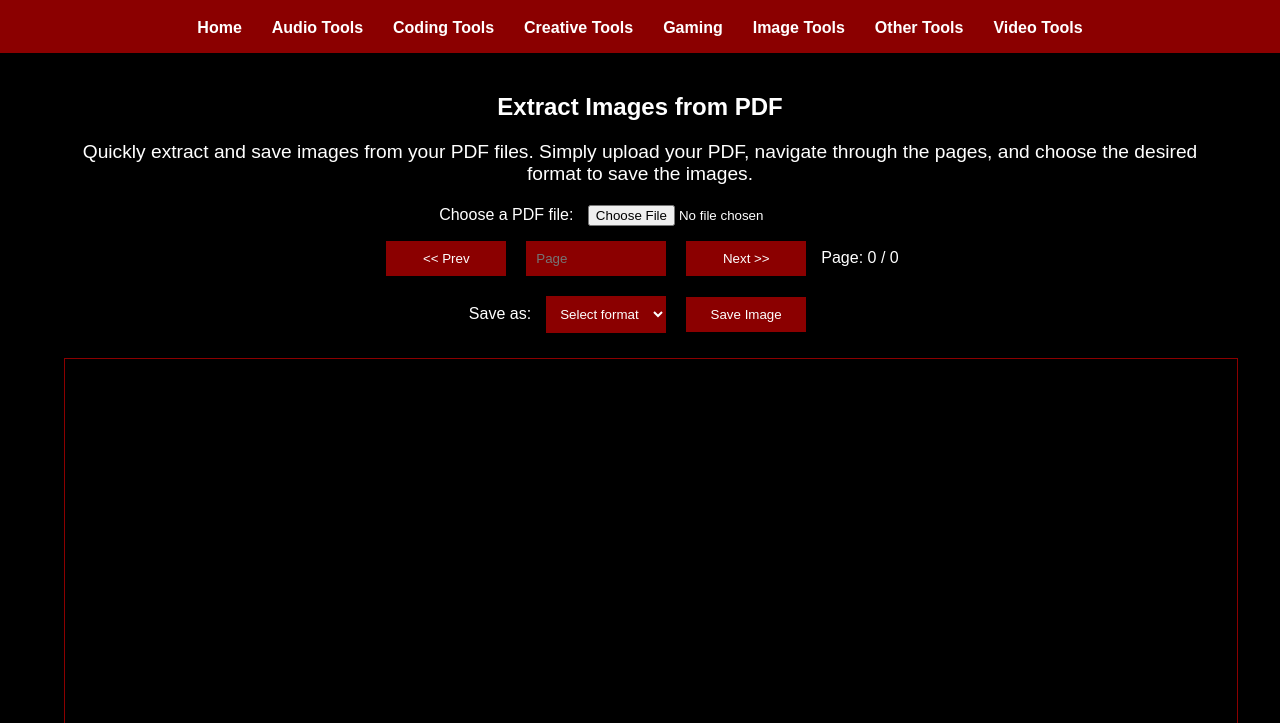
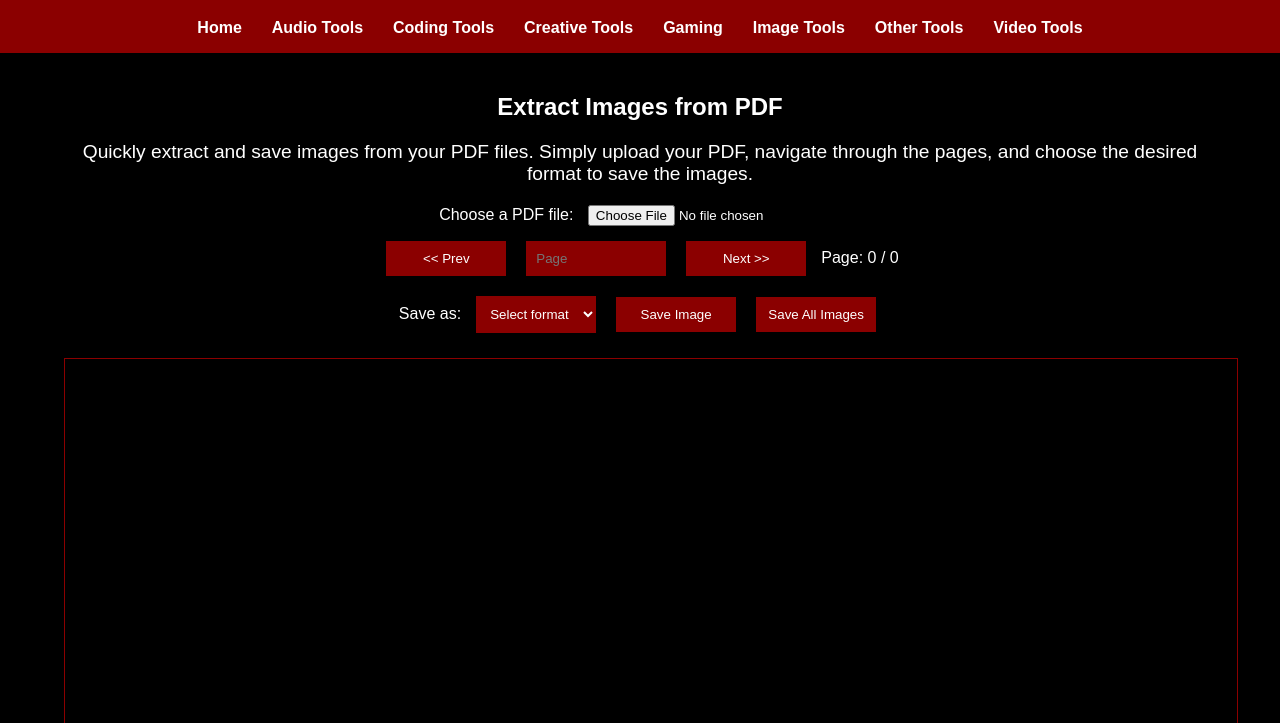
Before and after one commit to Jubaroo/GitHub_Website, a plain HTML site: page image-pdf-extractor.html in a window 1280 px wide. Shown: the part 77-800 px from the top of the page. Drawn offline with Linux system fonts and the light colour scheme.

Commit message:
Added a save all images button to the pdf extraction tool

```diff
--- a/image-pdf-extractor.html
+++ b/image-pdf-extractor.html
@@ -156,6 +156,7 @@
             <option value="svg">SVG</option>
         </select>
         <button onclick="saveCurrentPage()" type="button">Save Image</button>
+        <button onclick="saveAllPages()" type="button">Save All Images</button>
     </div>
     <div class="preview" id="preview"></div>
     <div id="message"></div>
@@ -304,6 +305,19 @@
         link.click();
     }
 
+    async function saveAllPages() {
+        const format = document.getElementById("format").value;
+        const messageElement = document.getElementById("message");
+        if (!format) {
+            messageElement.textContent = "Please select a format before saving.";
+            return;
+        }
+
+        for (let pageNum = 1; pageNum <= totalPages; pageNum++) {
+            await savePage(pageNum, format);
+        }
+    }
+
     // Function to convert canvas to SVG
     function canvasToSVG(canvas) {
         const svg = `<svg xmlns="http://www.w3.org/2000/svg" width="${canvas.width}" height="${canvas.height}">
```
